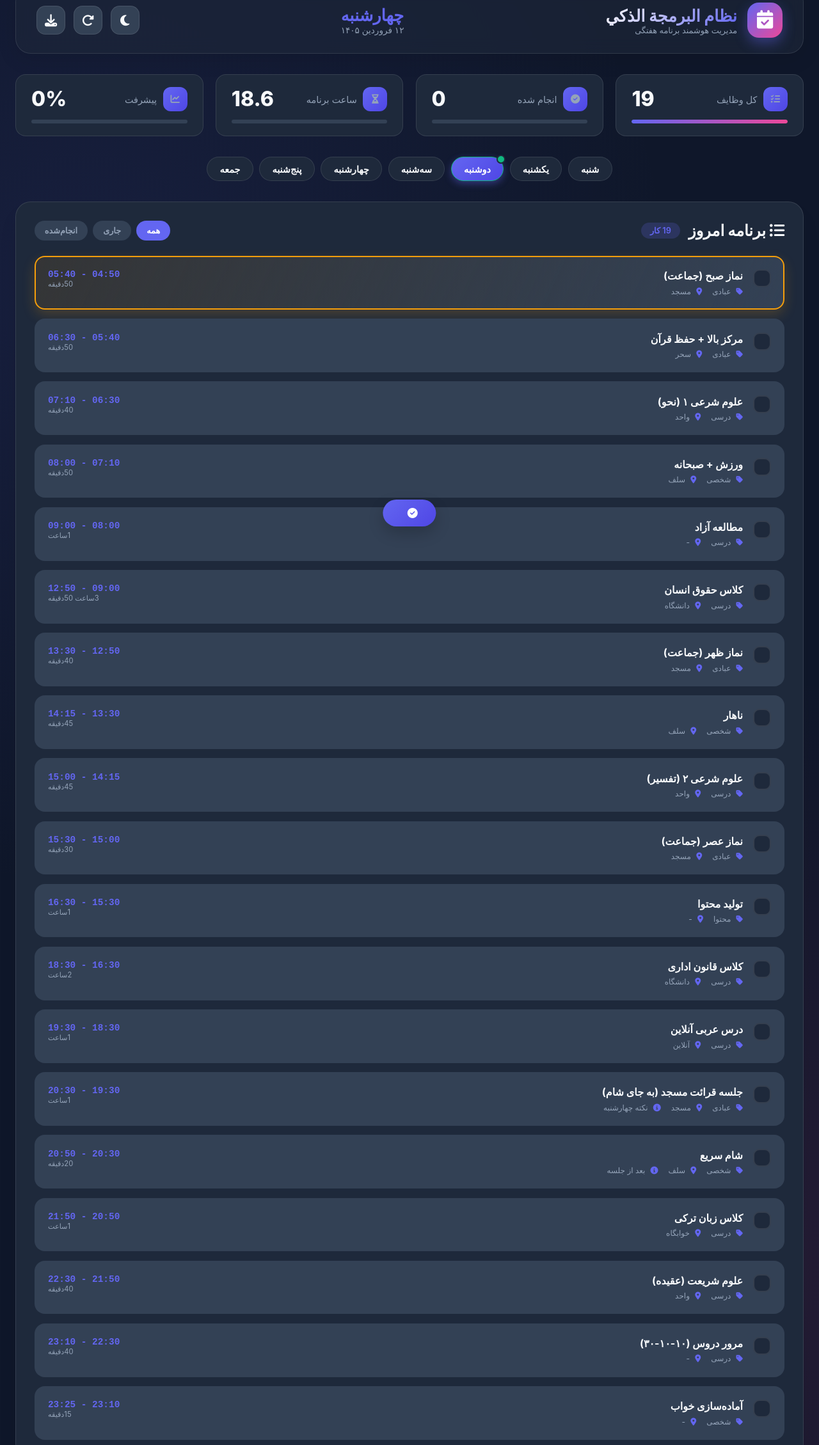
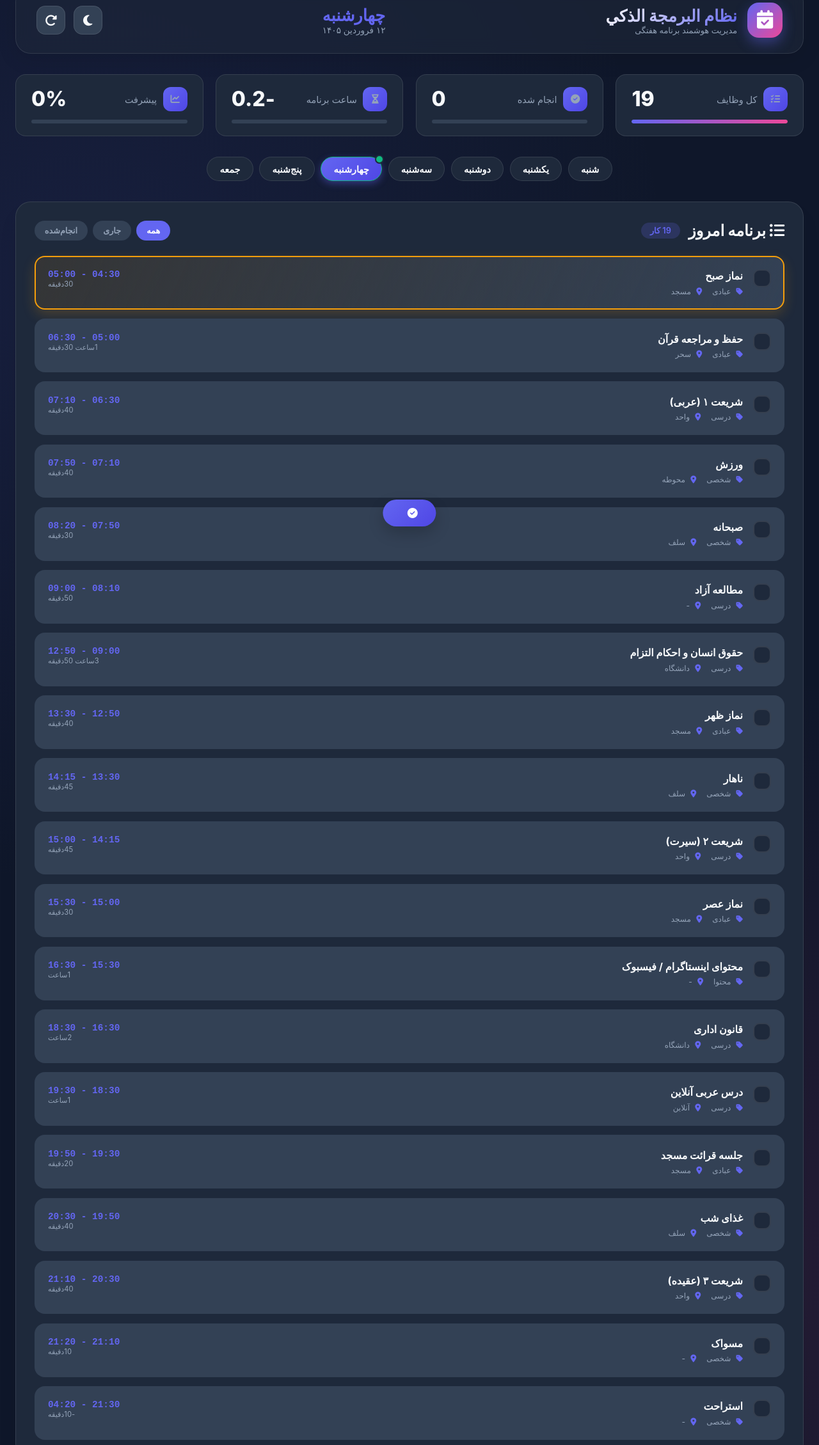
Before and after one commit to YaserBakhtiar/list, a plain HTML site: page index.html in a window 1280 px wide. Shown: the part 45-2304 px from the top of the page at 64% size. Drawn offline with Linux system fonts and the light colour scheme; a small style sheet from the web is missing.

Commit message:
Update index.html

```diff
--- a/index.html
+++ b/index.html
@@ -3,7 +3,8 @@
 <head>
     <meta charset="UTF-8">
     <meta name="viewport" content="width=device-width, initial-scale=1.0, viewport-fit=cover">
-    <title>نظام البرمجة الذكي | برنامه‌ریز هوشمند روزانه</title>
+    <title>برنامه‌ریز روزانه</title>
+    <!-- Vazirmatn Font -->
     <link href="https://cdn.jsdelivr.net/gh/rastikerdar/vazirmatn@v33.0.0/Vazirmatn-font-face.css" rel="stylesheet" />
     <link rel="stylesheet" href="https://cdnjs.cloudflare.com/ajax/libs/font-awesome/6.4.0/css/all.min.css">
     <style>
@@ -440,7 +441,7 @@
             color: var(--text-secondary);
         }
 
-        /* side tip */
+        /* tips sidebar */
         .tips-sidebar {
             margin-top: 2rem;
             background: var(--bg-secondary);
@@ -511,7 +512,6 @@
             <div class="action-buttons">
                 <button class="icon-btn" id="themeToggle"><i class="fas fa-moon"></i></button>
                 <button class="icon-btn" id="resetTodayBtn"><i class="fas fa-redo-alt"></i></button>
-                <button class="icon-btn" id="exportBtn"><i class="fas fa-download"></i></button>
             </div>
         </div>
     </div>
@@ -547,10 +547,11 @@
 <div id="notification" class="notification"><i class="fas fa-check-circle"></i><span></span></div>
 
 <script>
-    // ======================== SCHEDULE DATA (مطابق فایل PDF و بهبود یافته) ========================
-    const scheduleDB = {};
-
-    // helpers: duration calc
+    // ======================== SCHEDULE DATA (بر اساس برنامه جدید کاربر) ========================
+    // تابع کمکی برای ساخت آیتم تسک
+    function makeTask(id, title, start, end, category, location, desc=''){
+        return { id, title, start, end, category, location, desc, duration: getDuration(start,end) };
+    }
     function getDuration(start,end){
         let [sh,sm]=start.split(':').map(Number);
         let [eh,em]=end.split(':').map(Number);
@@ -561,116 +562,136 @@
         return `${m}دقیقه`;
     }
 
-    // ساخت آیتم تسک
-    function makeTask(id, title, start, end, category, location, desc=''){
-        return { id, title, start, end, category, location, desc, duration: getDuration(start,end) };
-    }
+    const scheduleDB = {};
 
-    // یکشنبه (0) شامل جمع‌بندی هفته ۲۰-۲۲
-    scheduleDB[0] = [
-        makeTask(1,'نماز صبح (جماعت)','04:50','05:40','عبادی','مسجد','اولویت با جماعت'),
-        makeTask(2,'مرکز بالا + حفظ قرآن','05:40','06:30','عبادی','سحر',''),
-        makeTask(3,'علوم شرعی ۱ (نحو)','06:30','07:10','درسی','واحد',''),
-        makeTask(4,'ورزش + صبحانه','07:10','08:00','شخصی','سلف',''),
-        makeTask(5,'مطالعه آزاد','08:00','09:00','درسی','-',''),
-        makeTask(6,'کلاس حقوق انسان','09:00','12:50','درسی','دانشگاه',''),
-        makeTask(7,'نماز ظهر (جماعت)','12:50','13:30','عبادی','مسجد',''),
-        makeTask(8,'ناهار','13:30','14:15','شخصی','سلف',''),
-        makeTask(9,'علوم شرعی ۲ (تفسیر)','14:15','15:00','درسی','واحد',''),
-        makeTask(10,'نماز عصر (جماعت)','15:00','15:30','عبادی','مسجد',''),
-        makeTask(11,'تولید محتوا','15:30','16:30','محتوا','-',''),
-        makeTask(12,'کلاس قانون اداری','16:30','18:30','درسی','دانشگاه',''),
-        makeTask(13,'درس عربی آنلاین','18:30','19:30','درسی','آنلاین','کلاس زنده'),
-        makeTask(14,'نماز عشاء + شام','19:30','20:30','عبادی','سلف',''),
-        makeTask(15,'کلاس زبان ترکی','20:30','21:30','درسی','خوابگاه',''),
-        makeTask(16,'علوم شریعت (عقیده)','21:30','22:10','درسی','واحد','درس ضبط شده'),
-        makeTask(17,'جمع‌بندی هفته + چیدمان هفته بعد','20:00','22:00','درسی','-','برنامه ویژه یکشنبه'), // جمع‌بندی
-        makeTask(18,'مرور دروس (۱۰-۱۰-۳۰)','22:10','23:00','درسی','-','۳۰ حقوق + ۱۰ عربی + ۱۰ شرعی'),
-        makeTask(19,'آماده‌سازی خواب','23:00','23:15','شخصی','-','')
-    ].sort((a,b)=> (a.start.split(':')[0]*60+ +a.start.split(':')[1]) - (b.start.split(':')[0]*60+ +b.start.split(':')[1]));
-
-    // دوشنبه (1) : برنامه صبح ویژه + روتین شب
-    scheduleDB[1] = [
-        makeTask(1,'روال صبح: نماز، قرآن، شریعت۱، صبحانه، ورزش','04:50','09:00','عبادی','-',''),
-        makeTask(2,'تکرار عمیق دروس حقوق','09:00','10:30','درسی','-','مرور عمیق مطالب روز قبل'),
-        makeTask(3,'ضبط ویدیو یوتیوب (ایده‌های عربی)','10:30','11:30','محتوا','کانال دوم',''),
-        makeTask(4,'نماز ظهر (جماعت)','11:30','12:30','عبادی','مسجد',''),
-        makeTask(5,'ناهار','12:30','13:15','شخصی','سلف',''),
-        makeTask(6,'علوم شرعی ۲ (حدیث)','13:15','14:00','درسی','واحد',''),
-        makeTask(7,'استراحت','14:00','15:00','شخصی','-',''),
-        makeTask(8,'نماز عصر (جماعت)','15:00','15:30','عبادی','مسجد',''),
-        makeTask(9,'کلاس منهجیت البحث','15:30','17:20','درسی','دانشگاه',''),
-        makeTask(10,'تفریح','17:20','18:30','شخصی','خوابگاه',''),
-        makeTask(11,'درس عربی آنلاین','18:30','19:30','درسی','آنلاین',''),
-        makeTask(12,'نماز عشاء + شام','19:30','21:00','عبادی','سلف',''),
-        makeTask(13,'علوم شرعی ۳ (فقه)','21:00','21:40','درسی','واحد',''),
-        makeTask(14,'تکرار دروس (۱۰-۱۰-۳۰)','21:40','22:40','درسی','-',''),
-        makeTask(15,'مطالعه آزاد','22:40','23:15','درسی','-','')
+    // شنبه (6)
+    scheduleDB[6] = [
+        makeTask(1, 'نماز صبح (جماعت)', '04:50', '05:40', 'عبادی', 'مسجد', 'بیداری و حضور در مسجد'),
+        makeTask(2, 'حفظ و مراجعه قرآن', '05:40', '06:30', 'عبادی', 'سحر', 'تمرکز بالا در سحر'),
+        makeTask(3, 'علوم شریعت ۱ (نحو)', '06:30', '07:10', 'درسی', 'واحد', '۴۰ دقیقه درس ضبط شده'),
+        makeTask(4, 'صبحانه + ورزش سبک', '07:10', '08:00', 'شخصی', 'سلف', ''),
+        makeTask(5, 'مطالعه آزاد', '08:00', '09:00', 'درسی', '-', 'مطالعه غیر درسی'),
+        makeTask(6, 'وقت طلایی یوتیوب', '09:00', '11:30', 'محتوا', 'یوتیوب', 'ضبط تلاوتها و ادیت حرفه‌ای'),
+        makeTask(7, 'درس قرائت در مسجد', '12:30', '13:30', 'عبادی', 'مسجد', 'بعد از نماز ظهر'),
+        makeTask(8, 'واحد ۲ شریعت + تکرار دروس هفته + استراحت', '14:00', '18:30', 'درسی', '-', ''),
+        makeTask(9, 'کلاس عربی آنلاین', '18:30', '19:30', 'درسی', 'آنلاین', ''),
+        makeTask(10, 'تکرار دروس و آماده‌سازی هفته جدید', '20:00', '22:00', 'درسی', '-', 'شب')
     ];
 
-    // سه‌شنبه (2) مشابه دوشنبه
-    scheduleDB[2] = JSON.parse(JSON.stringify(scheduleDB[1])).map(t=>{ t.id+=100; return t; });
+    // یکشنبه (0)
+    scheduleDB[0] = [
+        makeTask(1, 'نماز صبح', '04:30', '05:00', 'عبادی', 'مسجد', ''),
+        makeTask(2, 'حفظ و مراجعه قرآن', '05:40', '06:30', 'عبادی', 'سحر', ''),
+        makeTask(3, 'شریعت ۱ (سیرت)', '06:30', '07:10', 'درسی', 'واحد', ''),
+        makeTask(4, 'صبحانه + ورزش سبک', '07:10', '08:00', 'شخصی', 'سلف', ''),
+        makeTask(5, 'مطالعه آزاد', '08:00', '09:00', 'درسی', '-', ''),
+        makeTask(6, 'مرور عمیق مطالب روز قبل (حقوق)', '09:00', '10:30', 'درسی', '-', ''),
+        makeTask(7, 'ضبط محتوای کانال دوم (ایده‌های عربی)', '10:30', '11:30', 'محتوا', 'یوتیوب', ''),
+        makeTask(8, 'نماز ظهر (جماعت)', '11:30', '12:30', 'عبادی', 'مسجد', ''),
+        makeTask(9, 'ناهار (نان چاشت)', '12:30', '13:15', 'شخصی', 'سلف', ''),
+        makeTask(10, 'شریعت ۲ (حدیث)', '13:15', '14:00', 'درسی', 'واحد', ''),
+        makeTask(11, 'خواب قیلوله / استراحت', '14:00', '15:00', 'شخصی', '-', 'بازسازی انرژی'),
+        makeTask(12, 'نماز عصر (جماعت)', '15:00', '15:30', 'عبادی', 'مسجد', ''),
+        makeTask(13, 'کلاس منهجیة البحث', '15:10', '17:20', 'درسی', 'دانشگاه', ''),
+        makeTask(14, 'نماز مغرب + تفریح و قدم زدن', '17:20', '18:30', 'عبادی', 'محوطه خوابگاه', ''),
+        makeTask(15, 'درس عربی آنلاین', '18:30', '19:30', 'درسی', 'آنلاین', ''),
+        makeTask(16, 'نماز عشاء + شام', '19:30', '21:00', 'عبادی', 'سلف', ''),
+        makeTask(17, 'شریعت ۳ (فقه)', '21:00', '21:40', 'درسی', 'واحد', ''),
+        makeTask(18, 'تکرار دروس و ادیت ویدیوها', '21:40', '22:40', 'درسی', '-', ''),
+        makeTask(19, 'مطالعه آزاد', '22:40', '23:15', 'درسی', '-', '')
+    ];
 
-    // چهارشنبه (3) : ویژه جلسه قرائت مسجد + تغییر ساعت شام
+    // دوشنبه (1)
+    scheduleDB[1] = [
+        makeTask(1, 'نماز صبح', '04:30', '05:00', 'عبادی', 'مسجد', ''),
+        makeTask(2, 'حفظ و مراجعه قرآن', '05:00', '06:30', 'عبادی', 'سحر', ''),
+        makeTask(3, 'شریعت ۱ (عربی)', '06:30', '07:10', 'درسی', 'واحد', ''),
+        makeTask(4, 'ورزش', '07:10', '07:50', 'شخصی', 'محوطه', ''),
+        makeTask(5, 'صبحانه', '07:50', '08:20', 'شخصی', 'سلف', ''),
+        makeTask(6, 'مطالعه آزاد', '08:10', '09:00', 'درسی', '-', ''),
+        makeTask(7, 'حقوق انسان و احکام التزام', '09:00', '12:50', 'درسی', 'دانشگاه', ''),
+        makeTask(8, 'نماز ظهر', '12:50', '13:30', 'عبادی', 'مسجد', ''),
+        makeTask(9, 'ناهار', '13:30', '14:15', 'شخصی', 'سلف', ''),
+        makeTask(10, 'شریعت ۲ (تفسیر)', '14:15', '15:00', 'درسی', 'واحد', ''),
+        makeTask(11, 'نماز عصر', '15:00', '15:30', 'عبادی', 'مسجد', ''),
+        makeTask(12, 'محتوای اینستاگرام / فیسبوک', '15:30', '16:30', 'محتوا', '-', ''),
+        makeTask(13, 'قانون اداری', '16:30', '18:30', 'درسی', 'دانشگاه', ''),
+        makeTask(14, 'درس عربی آنلاین', '18:30', '19:30', 'درسی', 'آنلاین', ''),
+        makeTask(15, 'جلسه قرائت مسجد', '19:30', '19:50', 'عبادی', 'مسجد', ''),
+        makeTask(16, 'غذای شب', '19:50', '20:30', 'شخصی', 'سلف', ''),
+        makeTask(17, 'شریعت ۳ (عقیده)', '20:30', '21:10', 'درسی', 'واحد', ''),
+        makeTask(18, 'مسواک', '21:10', '21:20', 'شخصی', '-', ''),
+        makeTask(19, 'استراحت', '21:30', '04:20', 'شخصی', '-', 'خواب شب')
+    ];
+
+    // سه‌شنبه (2)
+    scheduleDB[2] = [
+        makeTask(1, 'نماز صبح (جماعت)', '04:50', '05:40', 'عبادی', 'مسجد', ''),
+        makeTask(2, 'حفظ و مراجعه قرآن', '05:40', '06:30', 'عبادی', 'سحر', 'تمرکز بالا در سحر'),
+        makeTask(3, 'شریعت ۱ (تربیت اسلامی)', '06:30', '07:10', 'درسی', 'واحد', ''),
+        makeTask(4, 'صبحانه + ورزش سبک', '07:10', '08:00', 'شخصی', 'سلف', ''),
+        makeTask(5, 'مطالعه آزاد', '08:00', '09:00', 'درسی', '-', ''),
+        makeTask(6, 'مرور عمیق مطالب روز قبل (حقوق)', '09:00', '10:30', 'درسی', '-', ''),
+        makeTask(7, 'ضبط محتوای کانال دوم (ایده‌های عربی)', '10:30', '11:30', 'محتوا', 'یوتیوب', ''),
+        makeTask(8, 'نماز ظهر (جماعت)', '11:30', '12:30', 'عبادی', 'مسجد', ''),
+        makeTask(9, 'ناهار', '12:30', '13:15', 'شخصی', 'سلف', ''),
+        makeTask(10, 'شریعت ۲ (حدیث)', '13:15', '14:00', 'درسی', 'واحد', ''),
+        makeTask(11, 'خواب قیلوله / استراحت', '14:00', '15:00', 'شخصی', '-', ''),
+        makeTask(12, 'نماز عصر (جماعت)', '15:00', '15:30', 'عبادی', 'مسجد', ''),
+        makeTask(13, 'کلاس منهجیة البحث', '15:10', '17:20', 'درسی', 'دانشگاه', ''),
+        makeTask(14, 'نماز مغرب + تفریح و قدم زدن', '17:20', '18:30', 'عبادی', 'محوطه خوابگاه', ''),
+        makeTask(15, 'درس عربی آنلاین', '18:30', '19:30', 'درسی', 'آنلاین', ''),
+        makeTask(16, 'نماز عشاء + شام', '19:30', '21:00', 'عبادی', 'سلف', ''),
+        makeTask(17, 'شریعت ۳ (فقه)', '21:00', '21:40', 'درسی', 'واحد', ''),
+        makeTask(18, 'تکرار دروس و ادیت ویدیوها', '21:40', '22:40', 'درسی', '-', ''),
+        makeTask(19, 'مطالعه آزاد', '22:40', '23:15', 'درسی', '-', '')
+    ];
+
+    // چهارشنبه (3)
     scheduleDB[3] = [
-        makeTask(1,'نماز صبح (جماعت)','04:50','05:40','عبادی','مسجد',''),
-        makeTask(2,'مرکز بالا + حفظ قرآن','05:40','06:30','عبادی','سحر',''),
-        makeTask(3,'علوم شرعی ۱ (نحو)','06:30','07:10','درسی','واحد',''),
-        makeTask(4,'ورزش + صبحانه','07:10','08:00','شخصی','سلف',''),
-        makeTask(5,'مطالعه آزاد','08:00','09:00','درسی','-',''),
-        makeTask(6,'کلاس حقوق انسان','09:00','12:50','درسی','دانشگاه',''),
-        makeTask(7,'نماز ظهر (جماعت)','12:50','13:30','عبادی','مسجد',''),
-        makeTask(8,'ناهار','13:30','14:15','شخصی','سلف',''),
-        makeTask(9,'علوم شرعی ۲ (تفسیر)','14:15','15:00','درسی','واحد',''),
-        makeTask(10,'نماز عصر (جماعت)','15:00','15:30','عبادی','مسجد',''),
-        makeTask(11,'تولید محتوا','15:30','16:30','محتوا','-',''),
-        makeTask(12,'کلاس قانون اداری','16:30','18:30','درسی','دانشگاه',''),
-        makeTask(13,'درس عربی آنلاین','18:30','19:30','درسی','آنلاین',''),
-        makeTask(14,'جلسه قرائت مسجد (به جای شام)','19:30','20:30','عبادی','مسجد','نکته چهارشنبه'),
-        makeTask(15,'شام سریع','20:30','20:50','شخصی','سلف','بعد از جلسه'),
-        makeTask(16,'کلاس زبان ترکی','20:50','21:50','درسی','خوابگاه',''),
-        makeTask(17,'علوم شریعت (عقیده)','21:50','22:30','درسی','واحد',''),
-        makeTask(18,'مرور دروس (۱۰-۱۰-۳۰)','22:30','23:10','درسی','-',''),
-        makeTask(19,'آماده‌سازی خواب','23:10','23:25','شخصی','-','')
+        makeTask(1, 'نماز صبح', '04:30', '05:00', 'عبادی', 'مسجد', ''),
+        makeTask(2, 'حفظ و مراجعه قرآن', '05:00', '06:30', 'عبادی', 'سحر', ''),
+        makeTask(3, 'شریعت ۱ (عربی)', '06:30', '07:10', 'درسی', 'واحد', ''),
+        makeTask(4, 'ورزش', '07:10', '07:50', 'شخصی', 'محوطه', ''),
+        makeTask(5, 'صبحانه', '07:50', '08:20', 'شخصی', 'سلف', ''),
+        makeTask(6, 'مطالعه آزاد', '08:10', '09:00', 'درسی', '-', ''),
+        makeTask(7, 'حقوق انسان و احکام التزام', '09:00', '12:50', 'درسی', 'دانشگاه', ''),
+        makeTask(8, 'نماز ظهر', '12:50', '13:30', 'عبادی', 'مسجد', ''),
+        makeTask(9, 'ناهار', '13:30', '14:15', 'شخصی', 'سلف', ''),
+        makeTask(10, 'شریعت ۲ (سیرت)', '14:15', '15:00', 'درسی', 'واحد', ''),
+        makeTask(11, 'نماز عصر', '15:00', '15:30', 'عبادی', 'مسجد', ''),
+        makeTask(12, 'محتوای اینستاگرام / فیسبوک', '15:30', '16:30', 'محتوا', '-', ''),
+        makeTask(13, 'قانون اداری', '16:30', '18:30', 'درسی', 'دانشگاه', ''),
+        makeTask(14, 'درس عربی آنلاین', '18:30', '19:30', 'درسی', 'آنلاین', ''),
+        makeTask(15, 'جلسه قرائت مسجد', '19:30', '19:50', 'عبادی', 'مسجد', ''),
+        makeTask(16, 'غذای شب', '19:50', '20:30', 'شخصی', 'سلف', ''),
+        makeTask(17, 'شریعت ۳ (عقیده)', '20:30', '21:10', 'درسی', 'واحد', ''),
+        makeTask(18, 'مسواک', '21:10', '21:20', 'شخصی', '-', ''),
+        makeTask(19, 'استراحت', '21:30', '04:20', 'شخصی', '-', '')
     ];
 
     // پنجشنبه (4)
     scheduleDB[4] = [
-        makeTask(1,'تولید و انتشار ویدیو','09:00','11:00','محتوا','-',''),
-        makeTask(2,'علوم شرعی ۱','11:00','12:00','درسی','واحد',''),
-        makeTask(3,'ناهار + نماز ظهر','12:00','13:00','عبادی','سلف',''),
-        makeTask(4,'کلاس قانون تامین','13:40','17:20','درسی','دانشگاه',''),
-        makeTask(5,'علوم شرعی ۲ و ۳','18:00','20:00','درسی','واحد',''),
-        makeTask(6,'تفریح آزاد','20:00','23:15','شخصی','-','')
+        makeTask(1, 'ادیت و انتشار ویدیوهای اینستاگرام و یوتیوب', '09:00', '11:00', 'محتوا', '-', ''),
+        makeTask(2, 'شریعت ۱ (تفسیر)', '11:00', '12:00', 'درسی', 'واحد', ''),
+        makeTask(3, 'نماز ظهر و ناهار سریع', '12:00', '13:00', 'عبادی', 'مسجد/سلف', ''),
+        makeTask(4, 'کلاس قانون تامین', '13:40', '17:20', 'درسی', 'دانشگاه', ''),
+        makeTask(5, 'شریعت ۲ (تربیت اسلامی) و شریعت ۳ (فقه)', '18:00', '20:00', 'درسی', 'واحد', ''),
+        makeTask(6, 'تفریح آزاد', '20:00', '23:00', 'شخصی', '-', '')
     ];
 
     // جمعه (5)
     scheduleDB[5] = [
-        makeTask(1,'نماز صبح + قرآن','05:00','07:00','عبادی','مسجد',''),
-        makeTask(2,'صبحانه و استراحت','07:00','09:00','شخصی','سلف',''),
-        makeTask(3,'مطالعه آزاد','09:00','11:00','درسی','-',''),
-        makeTask(4,'نماز ظهر + ناهار','11:00','13:00','عبادی','مسجد',''),
-        makeTask(5,'استراحت و تفریح','13:00','17:00','شخصی','-',''),
-        makeTask(6,'برنامه‌ریزی هفته بعد','17:00','19:00','درسی','-','جمع‌بندی'),
-        makeTask(7,'شام و فعالیت آزاد','19:00','23:00','شخصی','-','')
+        makeTask(1, 'نماز صبح + حفظ قرآن', '04:50', '06:00', 'عبادی', 'مسجد/سحر', 'سپس استراحت تا ۸:۳۰'),
+        makeTask(2, 'ورزش سنگین‌تر یا تفریح خارج از خوابگاه', '09:00', '10:30', 'شخصی', 'خارج', ''),
+        makeTask(3, 'غسل جمعه و مطالعه آزاد', '10:30', '11:30', 'عبادی', '-', 'کتب غیر درسی'),
+        makeTask(4, 'نماز جمعه و ناهار', '11:30', '13:30', 'عبادی', 'مسجد/سلف', ''),
+        makeTask(5, 'استراحت و خواب ظهر', '14:00', '17:00', 'شخصی', '-', ''),
+        makeTask(6, 'تفریح و ارتباطات (خانواده و دوستان)', '17:00', '20:00', 'شخصی', '-', ''),
+        makeTask(7, 'جمع‌بندی نهایی هفته و چیدمان برنامه هفته بعد', '20:00', '22:00', 'درسی', '-', '')
     ];
 
-    // شنبه (6) برنامه آزاد یوتیوب و قرائت
-    scheduleDB[6] = [
-        makeTask(1,'روال صبح (نماز، قرآن، شریعت۱، ورزش)','04:50','09:00','عبادی','-',''),
-        makeTask(2,'یوتیوب (ضبط محتوا)','09:00','11:00','محتوا','کانال دوم',''),
-        makeTask(3,'درس قرائت و تجوید','11:00','12:30','درسی','-',''),
-        makeTask(4,'نماز ظهر + ناهار','12:30','13:30','عبادی','سلف',''),
-        makeTask(5,'کلاس حقوق انسان','13:30','17:30','درسی','دانشگاه',''),
-        makeTask(6,'درس عربی آنلاین','18:30','19:30','درسی','آنلاین',''),
-        makeTask(7,'نماز عشاء + شام','19:30','20:30','عبادی','سلف',''),
-        makeTask(8,'کلاس زبان ترکی','20:30','21:30','درسی','خوابگاه',''),
-        makeTask(9,'علوم شریعت (عقیده)','21:30','22:10','درسی','واحد',''),
-        makeTask(10,'مرور دروس','22:10','23:00','درسی','-',''),
-        makeTask(11,'آماده‌سازی خواب','23:00','23:15','شخصی','-','')
-    ];
-
-    // global state
+    // ======================== STATE ========================
     let currentDay = new Date().getDay();  // 0 یکشنبه .. 6 شنبه
     let currentFilter = 'all';
     let completedMap = JSON.parse(localStorage.getItem('smartProgress')) || {};
@@ -782,24 +803,25 @@
         let days = ['شنبه','یکشنبه','دوشنبه','سه‌شنبه','چهارشنبه','پنج‌شنبه','جمعه'];
         let container = document.getElementById('daySelector');
         container.innerHTML = '';
-        days.forEach((name,idx)=>{
-            let realIdx = (idx+6)%7; // mapping 0=>شنبه?, but we use day index standard: 0 یکشنبه, but user expects شنبه=6? we keep direct: 0=یکشنبه,1=دوشنبه...6=شنبه. Let's align: our day numbers 0..6 with one-index: 0 یکشنبه ,1 دوشنبه ...6 شنبه
-            let dayNum = (idx+1)%7; // to match real days? simpler: we use the same order as scheduleDB keys: 0 یکشنبه,1 دوشنبه ...6 شنبه
-            let btnDay = (idx+1)%7; // for selector to match db keys: 0 یکشنبه ... 6 شنبه
+        // mapping: day index 6->شنبه, 0->یکشنبه, 1->دوشنبه, 2->سه‌شنبه, 3->چهارشنبه, 4->پنج‌شنبه, 5->جمعه
+        let order = [6,0,1,2,3,4,5];
+        for(let i=0; i<order.length; i++){
+            let dayIdx = order[i];
+            let name = days[i];
             let btn = document.createElement('button');
             btn.className = 'day-btn';
-            if(currentDay === btnDay) btn.classList.add('active');
+            if(currentDay === dayIdx) btn.classList.add('active');
             btn.innerText = name;
-            btn.dataset.day = btnDay;
+            btn.dataset.day = dayIdx;
             btn.addEventListener('click',()=>{
-                currentDay = btnDay;
+                currentDay = dayIdx;
                 document.querySelectorAll('.day-btn').forEach(b=>b.classList.remove('active'));
                 btn.classList.add('active');
                 renderTasks();
                 updateStats();
             });
             container.appendChild(btn);
-        });
+        }
         updateDateDisplay();
     }
 
@@ -819,16 +841,6 @@
             updateStats();
             showNotif('امروز بازنشانی شد','info');
         }
-    }
-
-    function exportData(){
-        let data = { date:new Date().toISOString(), progress:completedMap };
-        let blob = new Blob([JSON.stringify(data,null,2)], {type:'application/json'});
-        let a=document.createElement('a');
-        a.href=URL.createObjectURL(blob);
-        a.download=`schedule_${new Date().toISOString().slice(0,10)}.json`;
-        a.click();
-        showNotif('خروجی گرفته شد');
     }
 
     function toggleTheme(){
@@ -854,7 +866,6 @@
         updateStats();
         loadTheme();
         document.getElementById('resetTodayBtn').addEventListener('click',resetToday);
-        document.getElementById('exportBtn').addEventListener('click',exportData);
         document.getElementById('themeToggle').addEventListener('click',toggleTheme);
         document.querySelectorAll('.filter-btn').forEach(btn=>{
             btn.addEventListener('click',()=>{
@@ -864,7 +875,7 @@
                 renderTasks();
             });
         });
-        // initial today highlight
+        // highlight today
         let todayIdx = new Date().getDay();
         let todayBtn = document.querySelector(`.day-btn[data-day="${todayIdx}"]`);
         if(todayBtn) todayBtn.classList.add('today');
```
